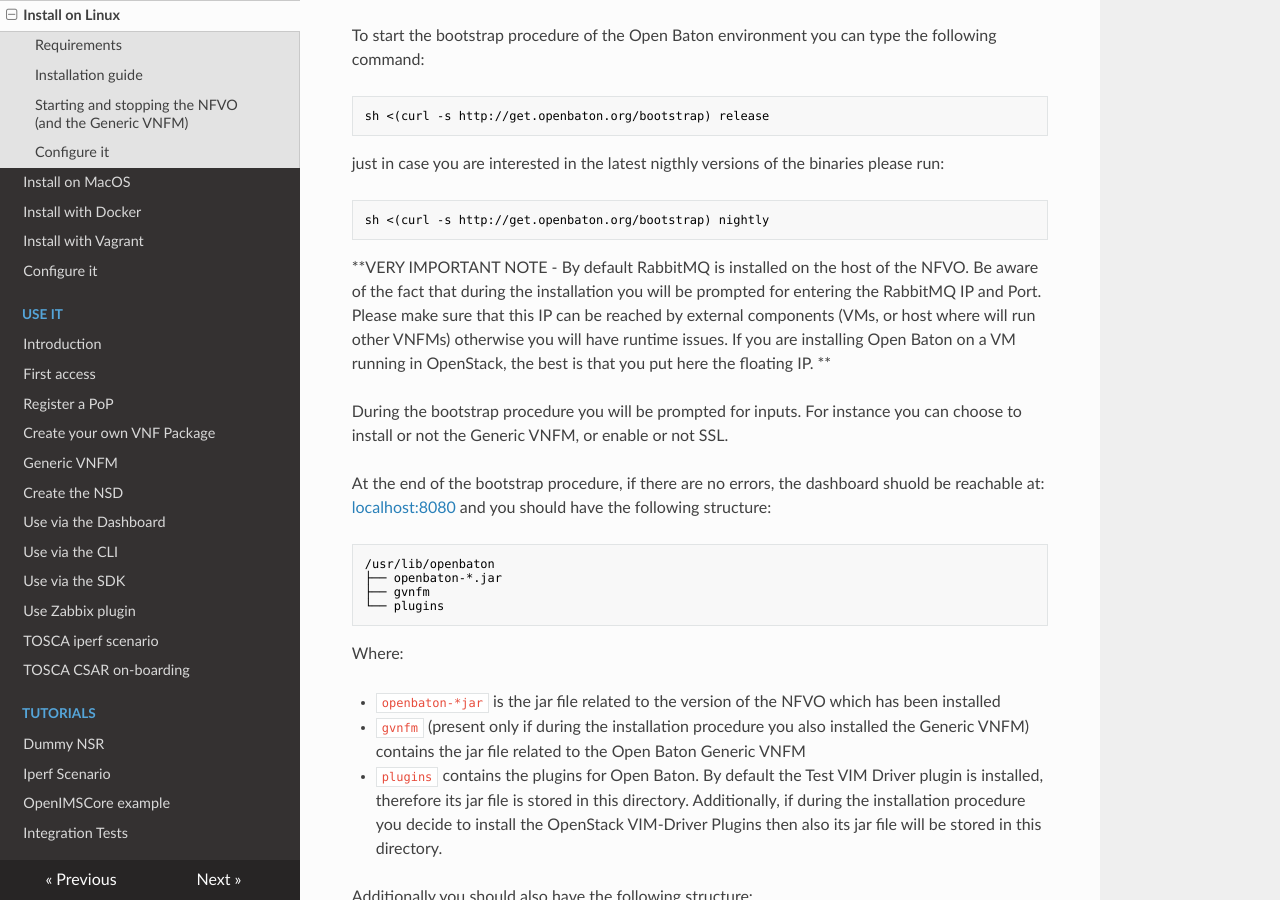
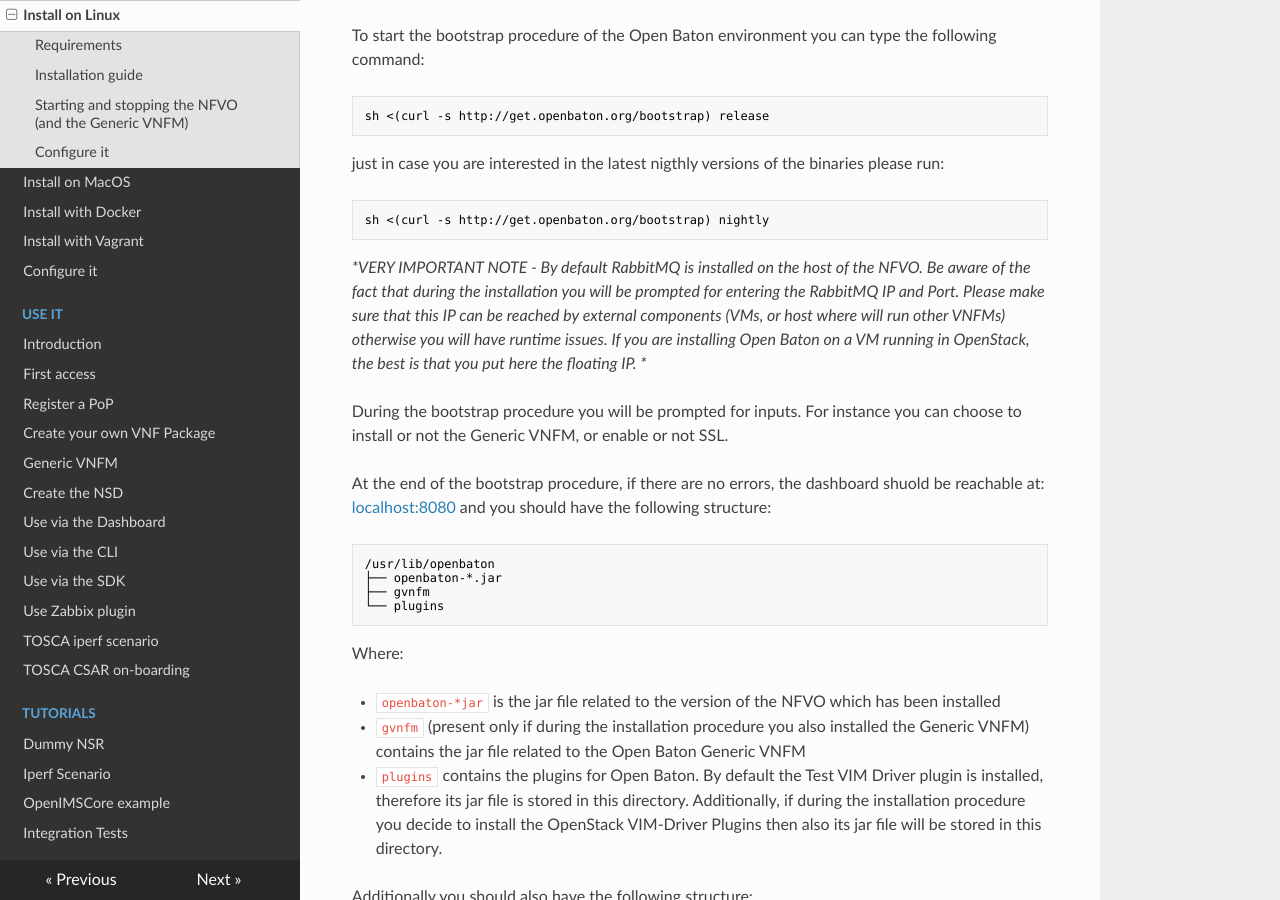
Before and after one commit to openbaton/docs, an MkDocs documentation site: the page built from docs/nfvo-installation-deb.md, in a window 1280 px wide and 900 px high, scrolled down 1071 px. Built offline with MkDocs 1.6.1, drawn with Linux system fonts in a browser that asks for light colours; nearby versions of some CDN libraries; old or Windows-style settings are respelled for this version of MkDocs; some of the changed text lies outside the part shown.

Commit message:
imp: improve the readability

````diff
--- a/docs/nfvo-installation-deb.md
+++ b/docs/nfvo-installation-deb.md
@@ -42,9 +42,9 @@
 sh <(curl -s http://get.openbaton.org/bootstrap) nightly
 ```
 
-**VERY IMPORTANT NOTE - By default RabbitMQ is installed on the host of the NFVO. Be aware of the fact that during the installation you will be prompted for entering the RabbitMQ IP and Port. Please make sure that this IP can be
+*\*VERY IMPORTANT NOTE - By default RabbitMQ is installed on the host of the NFVO. Be aware of the fact that during the installation you will be prompted for entering the RabbitMQ IP and Port. Please make sure that this IP can be
   reached by external components (VMs, or host where will run other VNFMs) otherwise you will have runtime issues. If you are installing Open Baton on a VM running in OpenStack, the best is that you put here
-  the floating IP. **
+  the floating IP. \**
 
 During the bootstrap procedure you will be prompted for inputs. For instance you can choose to install or not the Generic VNFM, or enable or not SSL.
 
@@ -94,6 +94,8 @@
 sudo systemctl stop openbaton-nfvo.service
 ```
 
+<br>
+
 To start the NFVO (as a service), enter one of the following commands depending on your OS.
 
 * With Ubuntu 14.04:
@@ -109,13 +111,16 @@
 sudo systemctl start openbaton-nfvo.service
 ```
 
-Instead, to start and stop the NFVO as a normal process, you can use the executables in the '/usr/bin/' folder and type the following commands:
+<br>
+
+Instead, to start and stop the NFVO as a normal process, you can use the Open Baton executables in the '/usr/bin/' folder and type the following commands:
 
 ```bash
 sudo openbaton-nfvo start
 sudo openbaton-nfvo stop
 ```
 
+<br>
 
 **Note (in case you also installed the Generic VNFM):** If you also installed the Generic VNFM it is also already running (as a service) at the end of the installation procedure. You can stop it with one of the following commands depending on your OS.
 
@@ -132,6 +137,8 @@
 sudo systemctl stop openbaton-gvnfm.service
 ```
 
+<br>
+
 **Note (in case you also installed the Generic VNFM):** You can start the Generic VNFM (as a service) with one of the following commands depending on your OS.
 
 * With Ubuntu 14.04:
@@ -147,7 +154,9 @@
 sudo systemctl start openbaton-gvnfm.service
 ```
 
-Instead, to start and stop the GVNFM as a normal process, you can use the executables in the '/usr/bin/' folder and type the following commands:
+<br>
+
+Instead, to start and stop the GVNFM as a normal process, you can use the Open Baton executables in the '/usr/bin/' folder and type the following commands:
 
 ```bash
 sudo openbaton-gvnfm start
````
